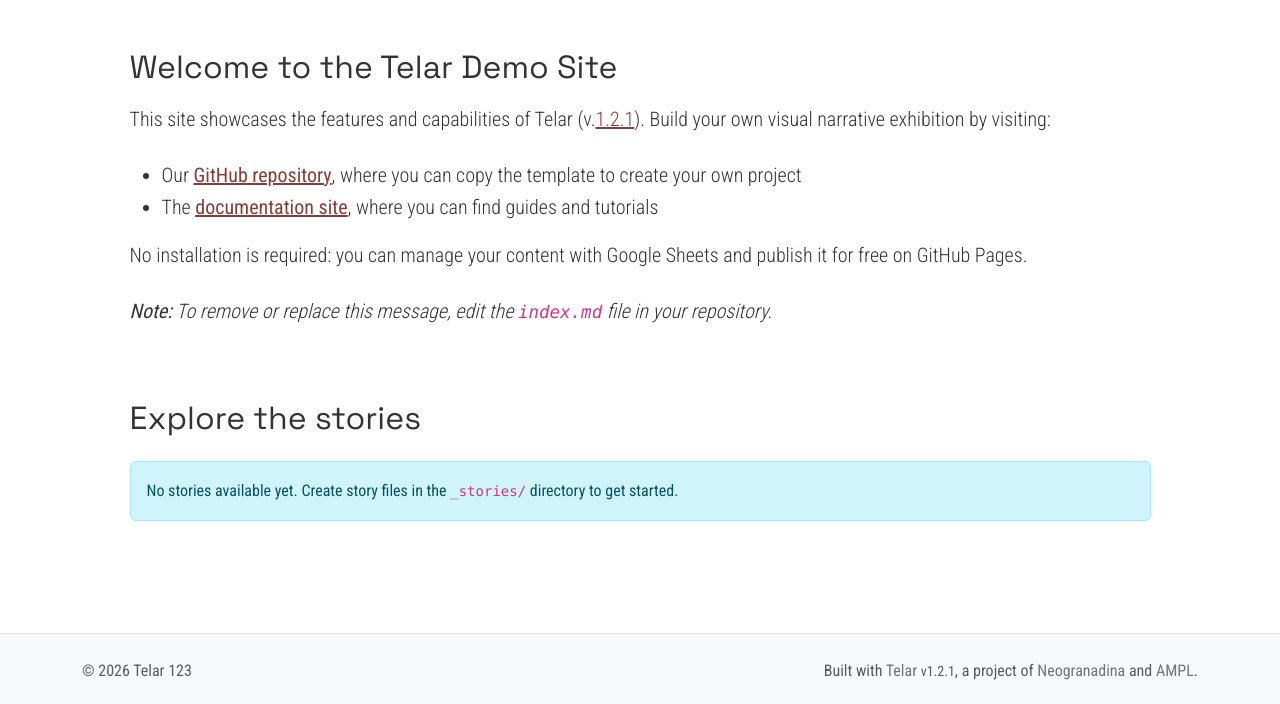
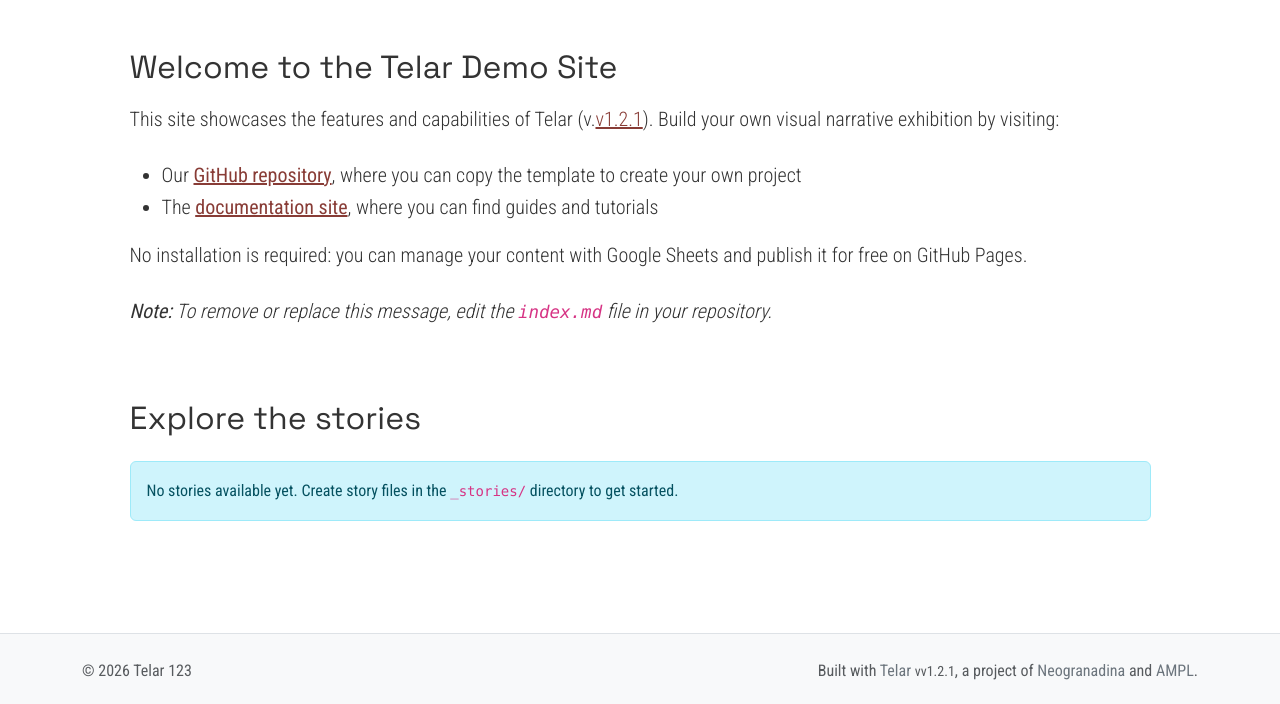
Before and after one commit to juancobo/telar-test, a Jekyll site: the page built from index.md, in a window 1280 px wide. Shown: the part 343-1047 px from the top of the page. Built offline with Jekyll 4.4.1, drawn with Linux system fonts in a browser that asks for light colours.

Commit message:
setup: inject v-prefix in telar.version for PUBLISH-02 UAT

```diff
--- a/_config.yml
+++ b/_config.yml
@@ -116,7 +116,7 @@
 
 # Telar Settings (version information)
 telar:
-  version: "1.2.1"
+  version: "v1.2.1"
   release_date: "2026-05-08"
 
 # Plugins
```
